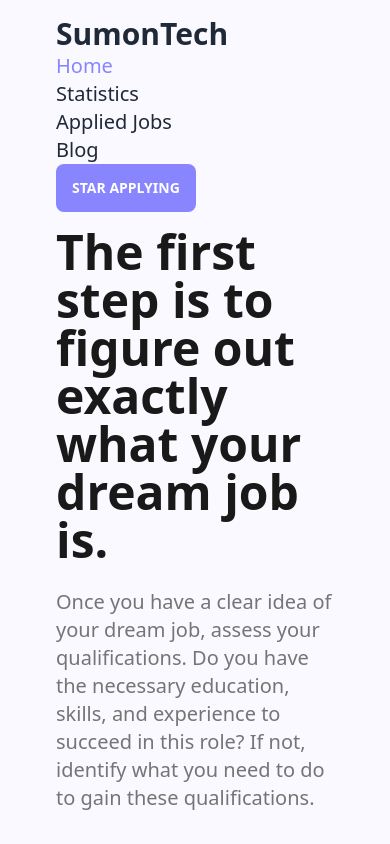
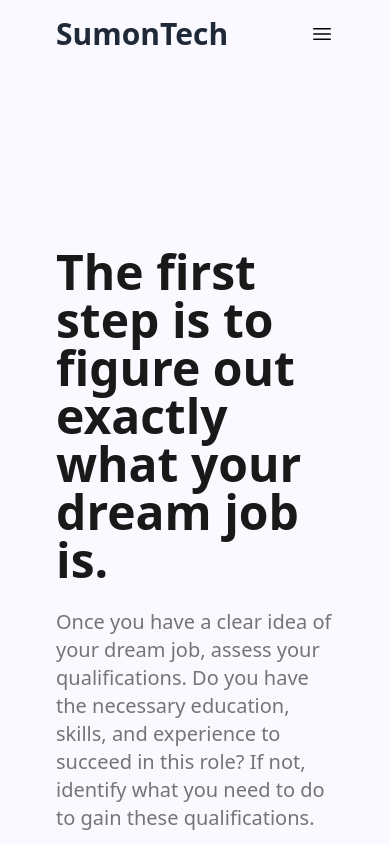
Before and after one commit to mdsumonali372/career-hub, a React (Vite) app: page / in a window 390 px wide. Shown: the top 844 px of the page. Built offline with nearby package versions, Linux system fonts and the light colour scheme.

Commit message:
menu responsive done

```diff
--- a/package.json
+++ b/package.json
@@ -9,6 +9,7 @@
     "preview": "vite preview"
   },
   "dependencies": {
+    "@heroicons/react": "^2.0.17",
     "daisyui": "^2.51.5",
     "localforage": "^1.10.0",
     "match-sorter": "^6.3.1",
--- a/src/components/Header/Header.jsx
+++ b/src/components/Header/Header.jsx
@@ -1,24 +1,42 @@
-import React from "react";
+import { Bars3Icon, XMarkIcon } from "@heroicons/react/24/solid";
+import React, { useState } from "react";
 import { Link, useNavigation } from "react-router-dom";
 import ActiveLink from "../ActiveLink/ActiveLink";
 
 const Header = () => {
   const naviGation = useNavigation();
+  const [open, setOpen] = useState(false);
   return (
     <nav className="px-14 bg-[#f9f9ff]">
       <div className="md:flex justify-between items-center py-4">
-        <div>
+        <div className=" flex md:flex-none items-center justify-between">
           <Link to="/" className="text-3xl font-bold">
             SumonTech
           </Link>
+          <div
+            className="md:hidden flex md:flex-none justify-end items-center"
+            onClick={() => setOpen(!open)}
+          >
+            <span>
+              {open === true ? (
+                <XMarkIcon className="h-6 w-6 text-black" />
+              ) : (
+                <Bars3Icon className="w-6 h-6 text-black" />
+              )}
+            </span>
+          </div>
         </div>
-        <div className="flex md:flex-row flex-col justify-around text-xl w-1/2">
+        <div
+          className={`flex md:flex-row flex-col justify-around items-center text-xl w-1/2 mt-5 md:mt-0 ${
+            open ? "ml-0 w-1/2" : "-ml-96"
+          }`}
+        >
           <ActiveLink to="/">Home</ActiveLink>
           <ActiveLink to="statistics">Statistics</ActiveLink>
           <ActiveLink to="appliedJobs">Applied Jobs</ActiveLink>
           <ActiveLink to="blog">Blog</ActiveLink>
+          <button className="btn bg-[#8885fe] border-0">Star Applying</button>
         </div>
-        <button className="btn bg-[#8885fe] border-0">Star Applying</button>
       </div>
       <div>{naviGation.state === "loading" ? "Loading..." : ""}</div>
     </nav>
```
Also changed, not shown: 1 other file (tests, documents, lock files or other folders).
